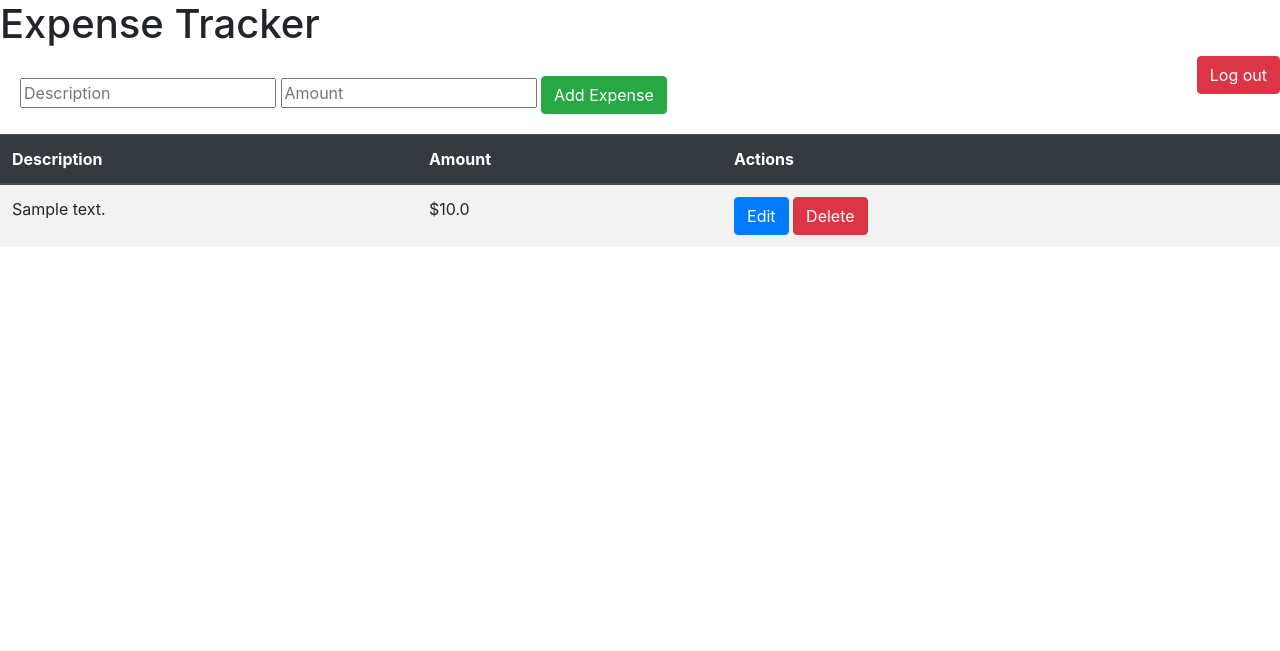
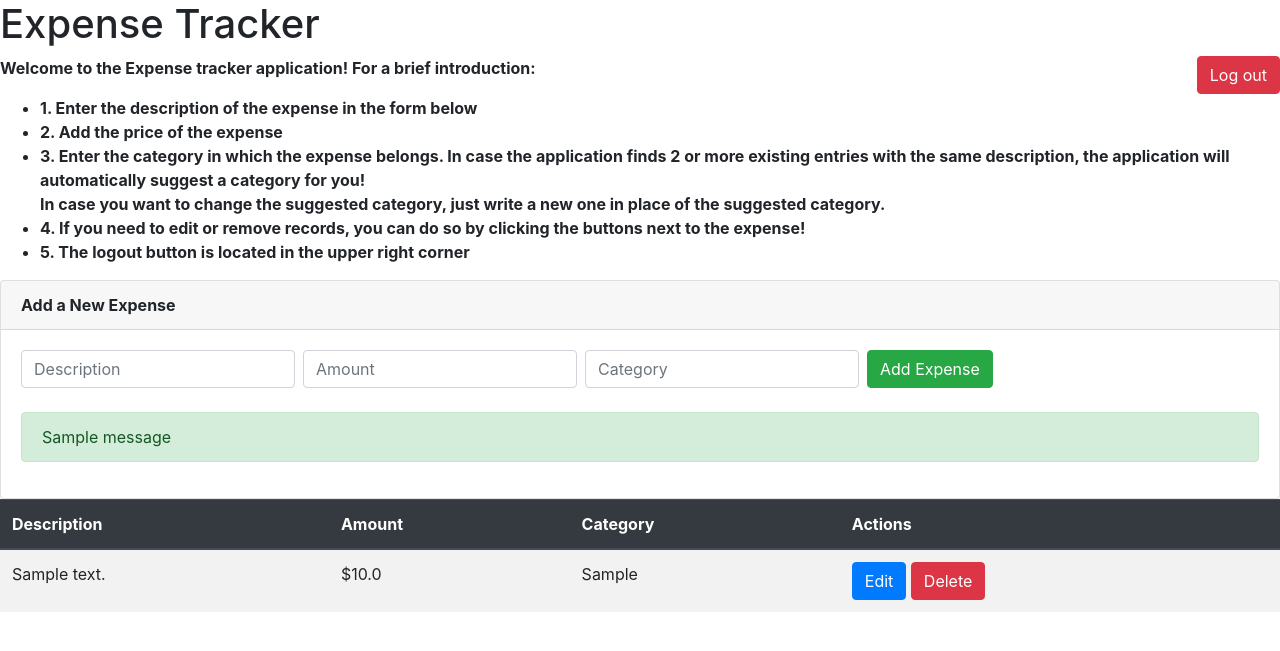
Before and after one commit to esamarku/webapp_expenseTracker, a Flask app: page /dashboard in a window 1280 px wide. Shown: the top 651 px of the page. Run offline with Flask 3, Linux system fonts and the light colour scheme; a user stored in the database is signed in; tables that the repository leaves empty hold one stand-in row (values such as "Sample post"); one stand-in notice (Sample message) is shown; some libraries are stand-ins or nearby versions.

Commit message:
1. The app now suggests a category if 2 expenses exist with the same description as the new expense 2. The app now has instructions at index 3. Known bugs are fixed 4. Styling and formatting fixes
Signed-off-by: Esa Kontio <esamarku@ut.ee>

```diff
--- a/app.py
+++ b/app.py
@@ -1,3 +1,14 @@
+#=====================================================================================================================================
+#To run the program:
+#
+#1. Install the required packages from requirements.txt
+#2. Run the app from app.py
+#3. The application will be available at 127.0.0.1:5000 by default
+#4. Register a new account (no accounts are available before creating one)
+#5. Login
+#6. Enjoy :)
+#=====================================================================================================================================
+
 #Imports
 from flask import Flask, redirect, render_template, request, url_for, flash
 from flask_sqlalchemy import SQLAlchemy # type: ignore
@@ -20,6 +31,11 @@ login_manager.login_view = 'login' #used by auth. Redirect to /login in case nee
 @login_manager.user_loader
 def load_user(user_id):
     return User.query.get(int(user_id))
+@login_manager.unauthorized_handler
+def unauthorized_callback():
+    flash('You need to be logged in to view this page.', 'warning') #Custom unauthorized handler and warning message
+    return redirect(url_for('login')) #Redirect to login
+
 
 #Database schema and definitions ==================================================================================================================
 #User table and password functions
@@ -44,6 +60,7 @@ class Expense(db.Model):
     user_id = db.Column(db.Integer, db.ForeignKey('user.id')) #To link user and expense together
     description = db.Column(db.String(100), nullable=False)
     amount = db.Column(db.Float, nullable=False)
+    category = db.Column(db.String(100), nullable=False)  #Added category field, cannot be empty
 
 with app.app_context(): #Create database tables (if missing one or many)
     db.create_all()
@@ -53,12 +70,13 @@ with app.app_context(): #Create database tables (if missing one or many)
 class ExpenseForm(FlaskForm):
     description = StringField('Description', validators=[DataRequired()])
     amount = DecimalField('Amount', validators=[DataRequired()])
+    category = StringField('Category', validators=[DataRequired()])
     submit = SubmitField('Update Expense')
 
 #Form for registering
 class RegistrationForm(FlaskForm):
     username = StringField('Username', validators=[DataRequired(), Length(min=4, max=25)])
-    password = PasswordField('Password', validators=[DataRequired()])
+    password = PasswordField('Password', validators=[DataRequired(), Length(min=8)])
     confirm_password = PasswordField('Confirm Password', validators=[DataRequired(), EqualTo('password')])
 
     #Confirm no duplicate usernames are allowed
@@ -83,34 +101,106 @@ def index():
 @app.route('/dashboard')
 @login_required
 def dashboard():
+
+    form = ExpenseForm()
+
     user_expenses = Expense.query.filter_by(user_id=current_user.id).all()
-    return render_template('index.html', expenses=user_expenses)
+    return render_template('index.html', form=form, expenses=user_expenses)
+
 
 #Insert expenses. The expense will be owned by the user entering it. In database, Foreign key "user.id"
-@app.route('/add', methods=['POST'])
+@app.route('/add', methods=['GET', 'POST'])
 @login_required
 def add_expense():
-    description = request.form.get('description')
-    amount = request.form.get('amount')
 
-    if description and amount:
-        new_expense = Expense(description=description, amount=float(amount),user_id=current_user.id)
+    form = ExpenseForm()
+
+    if form.validate_on_submit():
+
+        description = form.description.data
+        amount = form.amount.data
+        category = form.category.data
+
+        new_expense = Expense(description=description, amount=amount, user_id=current_user.id, category=category)
         db.session.add(new_expense)
         db.session.commit()
+
+        flash('Expense record has been added!', 'success')
+
         return redirect(url_for('index'))
 
-    return 'There was an issue adding your expense'
+    else:
+        flash("Adding expense failed!","danger")
+
+
+
+
+def suggest_category(description):
+
+    #Suggest category based on past entries with the same description, fetch all records matching the description and user_id
+    similar_expenses = Expense.query.filter_by(description=description, user_id=current_user.id).all()
+
+    #In case more than two entries exist, get categories and return the most common category
+    if len(similar_expenses) >= 2:
+
+        categories = [expense.category for expense in similar_expenses if expense.category]
+
+        if categories:
+
+            #Create a dictionary to count occurrences of each category
+            category_count = {}
+
+            for category in categories:
+
+                if category in category_count:
+                    category_count[category] += 1
+                else:
+                    category_count[category] = 1
+
+            #Sort the categories based on their frequency in descending order
+            sorted_categories = sorted(category_count, key=category_count.get, reverse=True)
+
+            #Return the most frequent category
+            return sorted_categories[0]
+
+    #Else return empty
+    return ''
+
+
+#This route is only used by the automatic category suggestion feature
+@app.route('/suggest_category', methods=['POST'])
+@login_required
+def suggest_category_route():
+
+    description = request.form.get('description')
+    if description:
+        suggested_category = suggest_category(description)
+        return suggested_category if suggested_category else '', 200
+    return '', 400
 
 #Delete expenses the user owns. Auth required
 @app.route('/delete/<int:id>')
 @login_required
 def delete_expense(id):
 
-    #The below line either gets the expense with certain id if it matches the user id too, otherwise aborts and returns 404
-    expense_to_delete = Expense.query.filter_by(id=id, user_id=current_user.id).first_or_404()
-    db.session.delete(expense_to_delete)
-    db.session.commit()
+    #Try to get the wanted record, if found and owner by current user ID delete. Otherwise flash error message
+    try:
+
+        #Try to get the expense with the given id if it matches the user id
+        expense_to_delete = Expense.query.filter_by(id=id, user_id=current_user.id).one()
+        db.session.delete(expense_to_delete)
+        db.session.commit()
+        flash('Expense record has been removed!', 'success')
+
+    #Errors
+    except:
+
+        # Handle the case where no expense is found
+        flash('Error deleting expense record!', 'danger')
+
     return redirect(url_for('index'))
+
+
 
 #Edit any expense the user owns. Auth required
 @app.route('/edit/<int:expense_id>', methods=['GET', 'POST'])
@@ -125,30 +215,38 @@ def edit_expense(expense_id):
     if form.validate_on_submit():
         expense.description = form.description.data
         expense.amount = form.amount.data
+        expense.category = form.category.data
         db.session.commit()
-        flash('Your expense has been updated!', 'success')
+        flash('Expense record updated!', 'success')
         return redirect(url_for('index'))
 
     elif request.method == 'GET':
         form.description.data = expense.description
         form.amount.data = expense.amount
+        form.category.data = expense.category
 
     return render_template('edit.html', title='Edit Expense', form=form, expense_id=expense_id)
 
 #Create a new user. No auth required as anyone can register
 @app.route('/register', methods=['GET', 'POST'])
 def register():
+
+    #If user is authenticated, redirect to login -> redirects to index
     if current_user.is_authenticated:
+
         return redirect(url_for('login'))
+
     form = RegistrationForm()
 
     #If form data is valid, create password hash and submit data to database
     if form.validate_on_submit():
+
         hashed_password = bcrypt.generate_password_hash(form.password.data).decode('utf-8')
         user = User(username=form.username.data, password_hash=hashed_password)
         db.session.add(user)
         db.session.commit()
 
+        #Show message and go to login
         flash('Registration successful! You can now log in.', 'success')
         return redirect(url_for('login'))
 
@@ -157,31 +255,38 @@ def register():
 #For user login. Requires no auth to access
 @app.route('/login', methods=['GET', 'POST'])
 def login():
+
+    #In case user is logged in
     if current_user.is_authenticated:
+
         return redirect(url_for('index'))
+
     form = LoginForm()
 
     #Check form data
     if form.validate_on_submit():
+
         user = User.query.filter_by(username=form.username.data).first()
 
-        #Check user info
+        #Check user info, login and redirect to index
         if user and user.check_password(form.password.data):
+
             login_user(user)
             return redirect(url_for('index'))
 
+        #If login failed
         else:
-            flash('Login Unsuccessful. Please check username and password', 'danger')
+            flash('Login Unsuccessful. Please check username and password', 'warning')
 
     return render_template('login.html', title='Login', form=form)
 
-#Logout page and function. Requires auth to access
+#Logout page and function, redierct to login. Requires auth to access
 @app.route('/logout')
 @login_required
 def logout():
     logout_user()
     return redirect(url_for('login'))
 
-#Run program
+#Run program (run in debug mode for develeopment purposes, this is not production version yet)
 if __name__ == '__main__':
     app.run(debug=True)
--- a/templates/edit.html
+++ b/templates/edit.html
@@ -4,7 +4,6 @@
     <meta charset="UTF-8">
     <title>Edit Expense</title>
     <link rel="stylesheet" href="https://stackpath.bootstrapcdn.com/bootstrap/4.5.2/css/bootstrap.min.css">
-</head>
 </head>
 <body>
     <div class="container mt-5">
@@ -23,6 +22,10 @@
                                 {{ form.amount.label(class="form-label") }}
                                 {{ form.amount(class="form-control") }}
                             </div>
+                            <div class="form-group">
+                                {{ form.category.label(class="form-label") }}
+                                {{ form.category(class="form-control") }}
+                            </div>
                             <div class="text-center">
                                 <button type="submit" class="btn btn-success">Update Expense</button>
                             </div>
--- a/templates/index.html
+++ b/templates/index.html
@@ -4,22 +4,66 @@
     <meta charset="UTF-8">
     <title>Expense Tracker</title>
     <link rel="stylesheet" href="https://stackpath.bootstrapcdn.com/bootstrap/4.5.2/css/bootstrap.min.css">
+    <script src="https://code.jquery.com/jquery-3.5.1.min.js"></script>
 </head>
 <body>
     <h1>Expense Tracker</h1>
     <div>
         <button class="btn btn-danger" style="float: right;" onclick="window.location.href='http://127.0.0.1:5000/logout';">Log out</button>
     </div>
-    <form action="/add" method="post" style=padding:20px>
-        <input type="text" name="description" placeholder="Description" required>
-        <input type="number" name="amount" step="0.01" placeholder="Amount" required>
-        <button type="submit" class="btn btn-success">Add Expense</button>
-    </form>
+    <div>
+        <p>
+            <strong>
+            Welcome to the Expense tracker application! For a brief introduction:
+                <ul>
+                    <li>1. Enter the description of the expense in the form below</li>
+                    <li>2. Add the price of the expense</li>
+                    <li>3. Enter the category in which the expense belongs. In case the application finds 2 or more existing entries with the same description, the application will automatically suggest a category for you!</li>
+                    In case you want to change the suggested category, just write a new one in place of the suggested category.
+                    <li>4. If you need to edit or remove records, you can do so by clicking the buttons next to the expense!</li>
+                    <li>5. The logout button is located in the upper right corner</li>
+                </ul>
+            </strong>
+        </p>
+    </div>
+    <div class="card">
+        <div class="card-header">
+            <strong>Add a New Expense</strong>
+        </div>
+        <div class="card-body">
+            <form action="/add" method="post" class="form-inline">
+                {{ form.hidden_tag() }}
+                <div class="form-group mb-2 mr-2">
+                    {{ form.description.label(class="sr-only") }}
+                    {{ form.description(class="form-control", placeholder="Description") }}
+                </div>
+                <div class="form-group mb-2 mr-2">
+                    {{ form.amount.label(class="sr-only") }}
+                    {{ form.amount(class="form-control", placeholder="Amount") }}
+                </div>
+                <div class="form-group mb-2 mr-2">
+                    {{ form.category.label(class="sr-only") }}
+                    {{ form.category(class="form-control", placeholder="Category") }}
+                </div>
+                <button type="submit" class="btn btn-success mb-2">Add Expense</button>
+            </form>
+            <!-- Display flash messages -->
+            {% with messages = get_flashed_messages(with_categories=true) %}
+            {% if messages %}
+                {% for category, message in messages %}
+                    <div class="alert alert-{{ category }} mt-3">{{ message }}</div>
+                {% endfor %}
+            {% endif %}
+            {% endwith %}
+        </div>
+    </div>
+    <!--The table for the expenses-->
     <table class="table table-striped table-hover">
         <thead class="thead-dark">
             <tr>
                 <th>Description</th>
                 <th>Amount</th>
+                <th>Category</th>
                 <th>Actions</th>
             </tr>
         </thead>
@@ -28,6 +72,7 @@
             <tr>
                 <td>{{ expense.description }}</td>
                 <td>${{ expense.amount }}</td>
+                <td>{{ expense.category }}</td>
                 <td>
                     <a href="{{ url_for('edit_expense', expense_id=expense.id) }}" class="btn btn-primary">Edit</a>
                     <a href="/delete/{{ expense.id }}" class="btn btn-danger">Delete</a>
@@ -36,5 +81,23 @@
             {% endfor %}
         </tbody>
     </table>
-    </body>
+    <!--This script is used for the automatic categorization function after the user has entered the description-->
+    <script>
+        $(document).ready(function() {
+            $('#description').on('input', function() {
+                let description = $(this).val();
+                if (description.length > 0) {
+                    $.ajax({
+                        url: '/suggest_category',
+                        type: 'POST',
+                        data: { description: description },
+                        success: function(category) {
+                            $('#category').val(category);
+                        }
+                    });
+                }
+            });
+        });
+    </script>
+</body>
 </html>
--- a/templates/login.html
+++ b/templates/login.html
@@ -20,6 +20,7 @@
                                 {% endfor %}
                             {% endif %}
                             {% endwith %}
+                            <!---The login form-->
                         <form method="post">
                             {{ form.hidden_tag() }}
                             <div class="form-group">
```
Also changed, not shown: templates/templates/index.html (deleted, +0 -25 lines), templates/templates/login.html (deleted, +0 -33 lines), templates/templates/register.html (deleted, +0 -37 lines).
